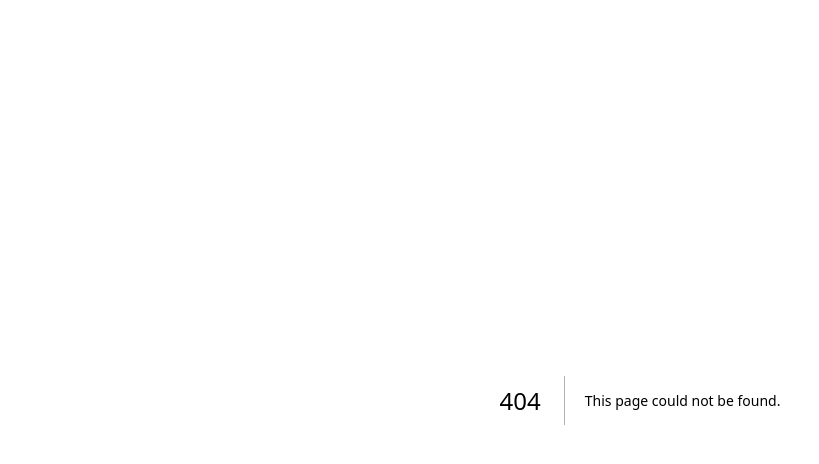
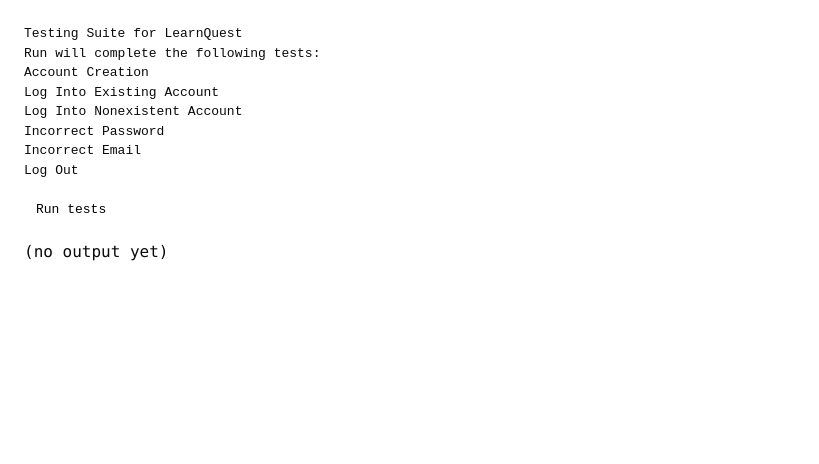
Before and after one commit to nri-professional/gamified-teaching-tools-app, a Next.js app: page /auth/testing in a window 1280 px wide. Before the commit this address had no page. Shown: the top 464 px of the page, without its empty margins (0-819 px from the left). Built offline with nearby package versions, Linux system fonts and the light colour scheme.

Commit message:
Add implementation notes and create testing page.

```diff
--- /dev/null
+++ b/app/auth/testing/page.tsx
@@ -0,0 +1,190 @@
+// Code cleaned up using one Agentic AI prompt, original code non-ai generated
+// Prompts
+// "Can you make sure this page is easily understandable and functional? I need to hand this off to a colleague and want to ensure everything works good."
+
+"use client";
+
+import { useState } from "react";
+import { signUp, signIn, signOut } from "@/lib/auth-client";
+
+interface Test {
+  name: string;
+  test: (email: string, password: string) => Promise<string>;
+}
+
+//////////////////////////////////////
+/// TESTS START
+//////////////////////////////////////
+
+// Account creation test
+const accountCreationTest = async (email: string, password: string) => {
+  try {
+    await signUp(email, password);
+    return "Created account for generated email.";
+  } catch (err: any) {
+    throw new Error(err?.message ?? "Failed to create account");
+  }
+};
+
+// Log into existing account test
+const logIntoExistingAccountTest = async (email: string, password: string) => {
+  try {
+    // Test on an account we know exists.
+    await signIn('test123@test123.com', 'test123');
+    await signOut();
+    return "Signed in with generated account and cleared session.";
+  } catch (err: any) {
+    throw new Error(err?.message ?? "Failed to sign in");
+  }
+};
+
+// Failed login into nonexistent account test
+// More specifically, this is using BOTH credentials being incorrect
+const logIntoNonexistentAccountTest = async (_email: string, _password: string) => {
+  const fakeEmail = "missing-user@example.com";
+  const fakePassword = "fakepassword";
+
+  try {
+    await signOut();
+    await signIn(fakeEmail, fakePassword);
+    throw new Error("Unexpectedly signed in with a non-existent account");
+  } catch (err: any) {
+    if (err?.message === "Invalid login credentials") {
+      return "Correctly rejected login for non-existent account.";
+    }
+
+    throw new Error(err?.message ?? "Unexpected error for non-existent account test");
+  }
+};
+
+// Incorrect password test
+const incorrectPasswordTest = async (email: string, password: string) => {
+  try {
+    await signOut();
+    await signIn(email, `${password}-wrong`);
+    throw new Error("Unexpectedly signed in with incorrect password");
+  } catch (err: any) {
+    if (err?.message === "Invalid login credentials") {
+      return "Correctly rejected login with wrong password.";
+    }
+
+    throw new Error(err?.message ?? "Unexpected error for incorrect password test");
+  }
+};
+
+// Incorrect email test
+const incorrectEmailTest = async (_email: string, password: string) => {
+  const fakeEmail = "fakeaccount@fake.com";
+
+  try {
+    await signOut();
+    await signIn(fakeEmail, password);
+    throw new Error("Unexpectedly signed in with incorrect email");
+  } catch (err: any) {
+    if (err?.message === "Invalid login credentials") {
+      return "Correctly rejected login with wrong email.";
+    }
+
+    throw new Error(err?.message ?? "Unexpected error for incorrect email test");
+  }
+};
+
+// Log out test
+const logOutTest = async (email: string, password: string) => {
+  try {
+    await signIn(email, password);
+    await signOut();
+    return "Signed out after an authenticated session.";
+  } catch (err: any) {
+    throw new Error(err?.message ?? "Failed to sign out");
+  }
+};
+
+//////////////////////////////////////
+/// TESTS END
+//////////////////////////////////////
+
+export default function Page() {
+  const [output, setOutput] = useState<string>("");
+  const [isRunning, setIsRunning] = useState(false);
+
+  const tests: Test[] = [
+    {
+      name: "Account Creation",
+      test: accountCreationTest,
+    },
+    {
+      name: "Log Into Existing Account",
+      test: logIntoExistingAccountTest,
+    },
+    {
+      name: "Log Into Nonexistent Account",
+      test: logIntoNonexistentAccountTest,
+    },
+    {
+      name: "Incorrect Password",
+      test: incorrectPasswordTest,
+    },
+    {
+      name: "Incorrect Email",
+      test: incorrectEmailTest,
+    },
+    {
+      name: "Log Out",
+      test: logOutTest,
+    },
+  ];
+
+  // Run all tests
+  const runTests = async () => {
+    setIsRunning(true);
+    setOutput("Running tests...");
+
+    const id = crypto.randomUUID();
+    const email = `${id}@example.com`;
+    const password = id;
+
+    const results: string[] = [];
+    let passes = 0;
+    let fails = 0;
+
+    for (const t of tests) {
+      try {
+        const res = await t.test(email, password);
+        results.push(`[PASS] ${t.name}: ${res}`);
+        passes++;
+      } catch (err) {
+        const message = err instanceof Error ? err.message : String(err);
+        results.push(`[FAIL] ${t.name}: ${message}`);
+        fails++;
+      }
+    }
+
+    const summary = `Completed ${tests.length} tests — ${passes} passed, ${fails} failed.`;
+
+    setOutput([summary, ...results].join("\n\n"));
+    setIsRunning(false);
+  };
+  return (
+    <main style={{ padding: "24px", fontFamily: "monospace" }}>
+      <h1>Testing Suite for LearnQuest</h1>
+      <p>Run will complete the following tests:</p>
+      <ul>
+        {tests.map((test) => (
+          <li key={test.name}>{test.name}</li>
+        ))}
+      </ul>
+
+      <button
+        onClick={runTests}
+        disabled={isRunning}
+        style={{ backgroundColor: '#FFFFFF', color: '#000000', padding: "8px 12px", marginTop: "12px" }}
+      >
+        {isRunning ? "Running..." : "Run tests"}
+      </button>
+
+      {/* Output for testing */}
+      <pre style={{ marginTop: "12px", whiteSpace: "pre-wrap" }}>{output || "(no output yet)"}</pre>
+    </main>
+  );
+}
```
Also changed, not shown: 1 other file (tests, documents, lock files or other folders).
